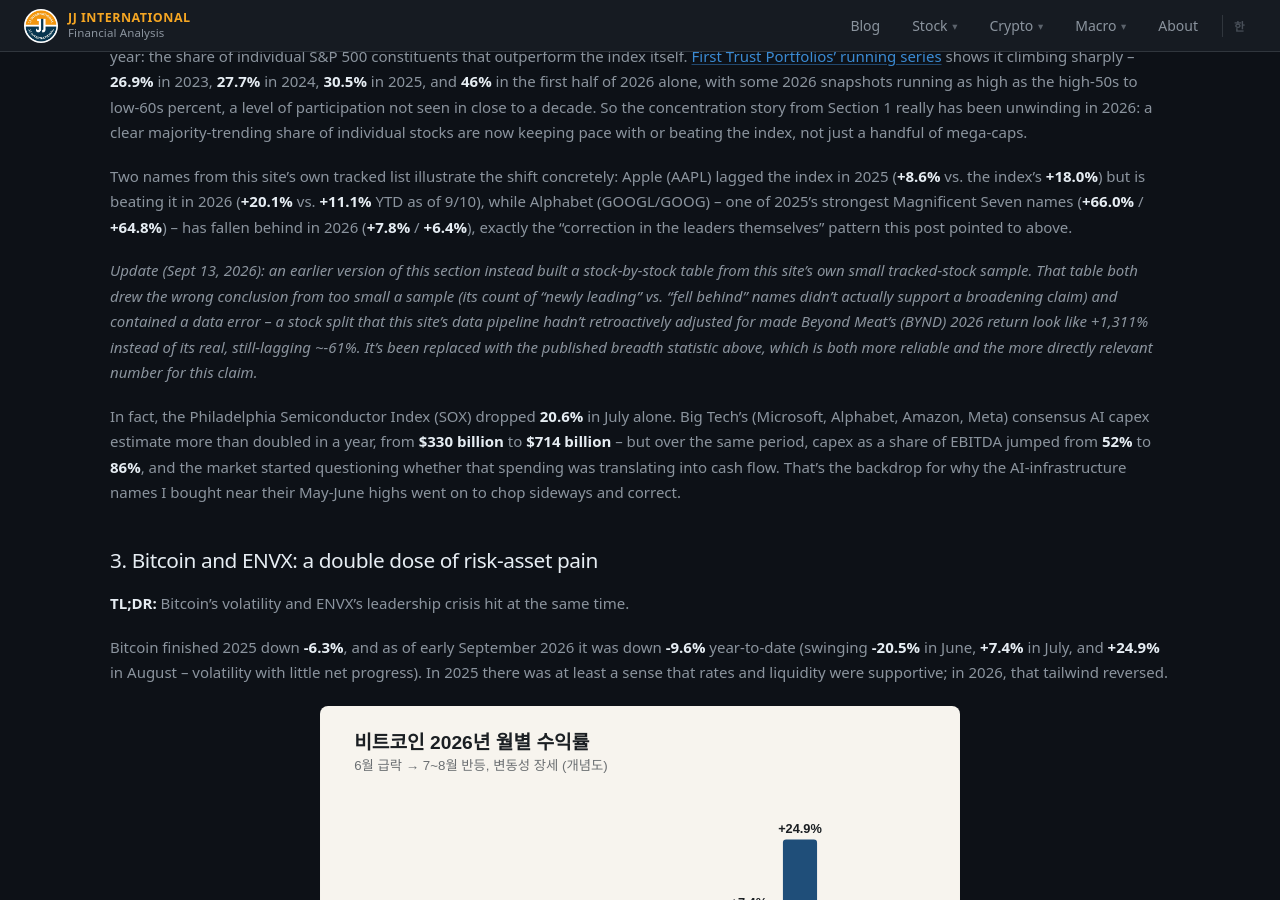
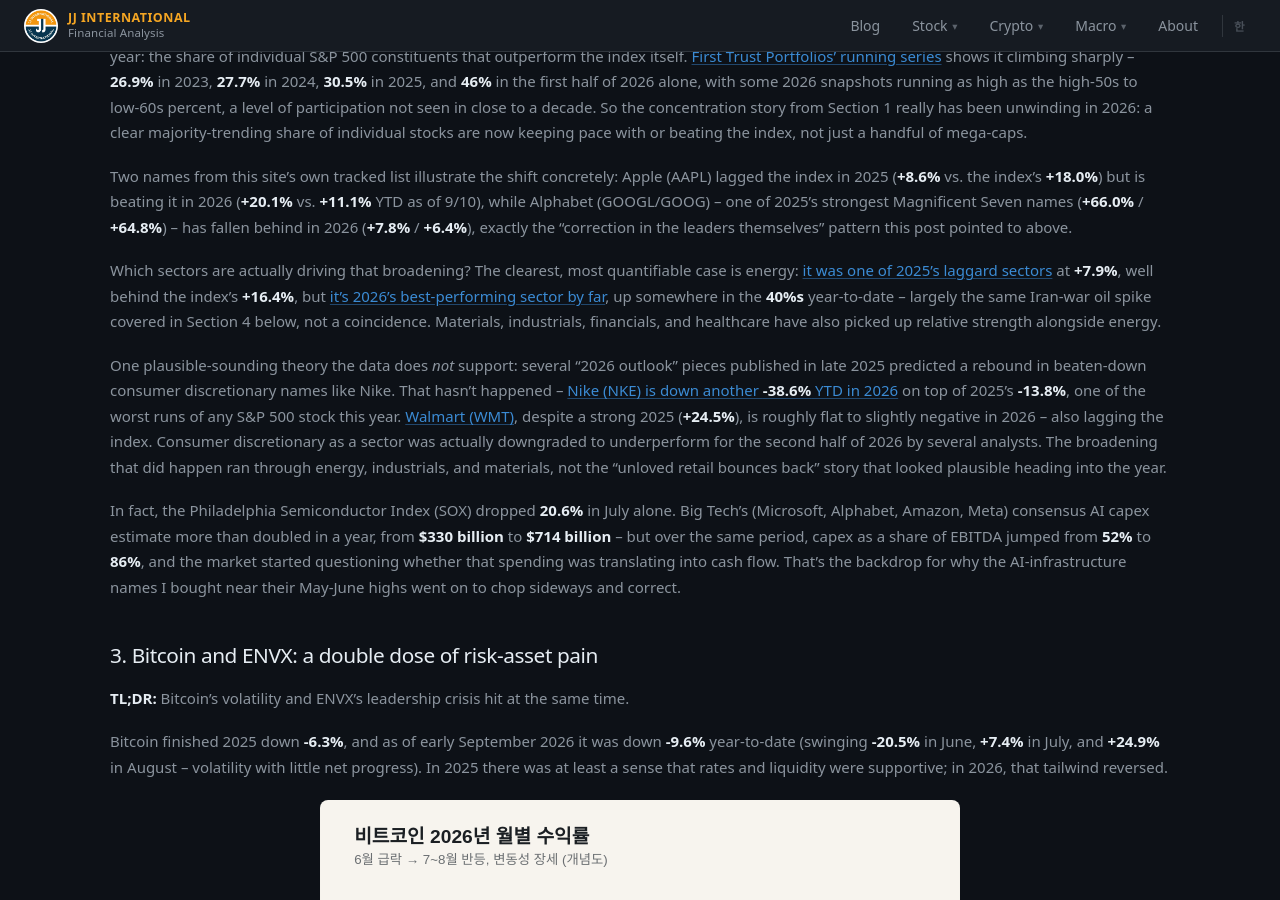
Before and after one commit to jaegunjung/finance, a Jekyll site: the page built from _posts/2026-09-12-2026-portfolio-vs-sp500-gap.md, in a window 1280 px wide and 900 px high, scrolled down 1672 px. Built offline with Jekyll 4.4.1, drawn with Linux system fonts in a browser that asks for light colours; a script that is not in the unit is left out; some of the changed text lies outside the part shown.

Commit message:
post: 정정 메모 제거, 2026년 실제 섹터 로테이션(에너지)과 나이키/월마트 검증 추가
사용자 요청으로 지난 정정/업데이트 메모 문단을 삭제. 대신 "어떤 섹터가
넓어졌나"를 실제 조사해 반영: 에너지 섹터가 2025년 소외주(+7.9%, 지수
+16.4% 대비 부진)에서 2026년 최고 성과 섹터(+40%대)로 뒤집힌 사례를
Investing Daily/Investing.com 기사로 확인해 추가(본문 4번 섹션 이란 전쟁
유가 이야기와 연결). 사용자가 언급한 "2026년 전망에서 나이키·월마트 같은
눌린 소비재가 오를 것"이라는 가설은 FinanceCharts.com 실데이터로 검증한
결과 사실이 아니었음(나이키 2026 YTD -38.6%로 오히려 악화, 월마트도 2026년
지수 하회)을 정직하게 반영.

Co-Authored-By: Claude Sonnet 5 <noreply@anthropic.com>

```diff
--- a/_posts/2026-09-12-2026-portfolio-vs-sp500-gap.md
+++ b/_posts/2026-09-12-2026-portfolio-vs-sp500-gap.md
@@ -44,7 +44,9 @@ Here's where things diverged from what I expected. Through 2026, the equal-weigh
 
 Two names from this site's own tracked list illustrate the shift concretely: Apple (AAPL) lagged the index in 2025 (**+8.6%** vs. the index's **+18.0%**) but is beating it in 2026 (**+20.1%** vs. **+11.1%** YTD as of 9/10), while Alphabet (GOOGL/GOOG) -- one of 2025's strongest Magnificent Seven names (**+66.0%** / **+64.8%**) -- has fallen behind in 2026 (**+7.8%** / **+6.4%**), exactly the "correction in the leaders themselves" pattern this post pointed to above.
 
-*Update (Sept 13, 2026): an earlier version of this section instead built a stock-by-stock table from this site's own small tracked-stock sample. That table both drew the wrong conclusion from too small a sample (its count of "newly leading" vs. "fell behind" names didn't actually support a broadening claim) and contained a data error -- a stock split that this site's data pipeline hadn't retroactively adjusted for made Beyond Meat's (BYND) 2026 return look like +1,311% instead of its real, still-lagging ~-61%. It's been replaced with the published breadth statistic above, which is both more reliable and the more directly relevant number for this claim.*
+Which sectors are actually driving that broadening? The clearest, most quantifiable case is energy: [it was one of 2025's laggard sectors](https://www.investingdaily.com/142790/the-energy-sector-in-2025-the-winners-the-laggards-and-what-it-means-for-2026/) at **+7.9%**, well behind the index's **+16.4%**, but [it's 2026's best-performing sector by far](https://www.investing.com/news/stock-market-news/sp-500-sector-performance-energy-leads-with-42-ytd-gain-in-2026-93CH-4883146), up somewhere in the **40%s** year-to-date -- largely the same Iran-war oil spike covered in Section 4 below, not a coincidence. Materials, industrials, financials, and healthcare have also picked up relative strength alongside energy.
+
+One plausible-sounding theory the data does *not* support: several "2026 outlook" pieces published in late 2025 predicted a rebound in beaten-down consumer discretionary names like Nike. That hasn't happened -- [Nike (NKE) is down another **-38.6%** YTD in 2026](https://www.financecharts.com/stocks/NKE/performance/total-return) on top of 2025's **-13.8%**, one of the worst runs of any S&P 500 stock this year. [Walmart (WMT)](https://www.financecharts.com/stocks/WMT/performance/total-return), despite a strong 2025 (**+24.5%**), is roughly flat to slightly negative in 2026 -- also lagging the index. Consumer discretionary as a sector was actually downgraded to underperform for the second half of 2026 by several analysts. The broadening that did happen ran through energy, industrials, and materials, not the "unloved retail bounces back" story that looked plausible heading into the year.
 
 In fact, the Philadelphia Semiconductor Index (SOX) dropped **20.6%** in July alone. Big Tech's (Microsoft, Alphabet, Amazon, Meta) consensus AI capex estimate more than doubled in a year, from **$330 billion** to **$714 billion** -- but over the same period, capex as a share of EBITDA jumped from **52%** to **86%**, and the market started questioning whether that spending was translating into cash flow. That's the backdrop for why the AI-infrastructure names I bought near their May-June highs went on to chop sideways and correct.
 
@@ -80,7 +82,7 @@ Pulling it together, my account's weak 2026 wasn't caused by "worsening concentr
 
 *This post is based on publicly available market data as of September 12, 2026, and is not investment advice.*
 
-**Sources used in this post**: S&P Dow Jones Indices (S&P 500 index and constituent contribution data); [First Trust Portfolios, "S&P 500 Index 1H Update: The Broadening Continues" (July 9, 2026)](https://www.ftportfolios.com/Commentary/EconomicResearch/2026/7/9/sp-500-index--1h-update-the-broadening-continues) for the 2023-2026 breadth statistics; Invesco RSP (equal-weight S&P 500 ETF) price data; CoinGecko / CoinMarketCap (Bitcoin monthly price data); U.S. Energy Information Administration (EIA, WTI spot price data); Federal Reserve Bank of St. Louis (FRED, 10-year Treasury yield); Enovix Corporation disclosures and press releases; Philadelphia Semiconductor Index (SOX) closing price data; this site's own tracked daily price history (Alpha Vantage) for the Apple/Alphabet return figures. These are general references for the figures cited rather than a formal citation list -- verify and link the exact sources before republishing elsewhere.
+**Sources used in this post**: S&P Dow Jones Indices (S&P 500 index and constituent contribution data); [First Trust Portfolios, "S&P 500 Index 1H Update: The Broadening Continues" (July 9, 2026)](https://www.ftportfolios.com/Commentary/EconomicResearch/2026/7/9/sp-500-index--1h-update-the-broadening-continues) for the 2023-2026 breadth statistics; Invesco RSP (equal-weight S&P 500 ETF) price data; CoinGecko / CoinMarketCap (Bitcoin monthly price data); U.S. Energy Information Administration (EIA, WTI spot price data); Federal Reserve Bank of St. Louis (FRED, 10-year Treasury yield); Enovix Corporation disclosures and press releases; Philadelphia Semiconductor Index (SOX) closing price data; Investing Daily, "The Energy Sector in 2025" and Investing.com, "S&P 500 sector performance: Energy leads" for 2025-2026 energy-sector returns; FinanceCharts.com for Nike and Walmart total-return data; this site's own tracked daily price history (Alpha Vantage) for the Apple/Alphabet return figures. These are general references for the figures cited rather than a formal citation list -- verify and link the exact sources before republishing elsewhere.
 
 </div>
 
@@ -116,9 +118,9 @@ Pulling it together, my account's weak 2026 wasn't caused by "worsening concentr
 
 이 사이트가 추적하는 종목 중에서도 이 흐름을 보여주는 사례가 있다. 애플(AAPL)은 2025년엔 지수를 하회했지만(**+8.6%** vs 지수 **+18.0%**), 2026년엔 지수를 상회하고 있다(**+20.1%** vs 9/10 기준 지수 **+11.1%**). 반대로 알파벳(GOOGL/GOOG)은 2025년 매그니피센트7 중에서도 가장 강했던 종목(**+66.0%/+64.8%**)이었지만, 2026년엔 오히려 지수를 하회한다(**+7.8%/+6.4%**) — 앞서 말한 "쏠림 종목 자체의 조정" 패턴을 정확히 보여주는 사례다.
 
-*업데이트 (2026년 9월 13일): 이 섹션은 원래 이 사이트가 자체 추적하는 소수 종목만으로 만든 비교표였습니다. 그런데 그 표는 표본이 너무 작아 애초에 "상회 종목이 늘었다"는 주장을 뒷받침하지 못했고("신규 상회" 2개, "이탈" 4개로 오히려 반대 방향을 시사), 게다가 데이터 오류까지 있었습니다 — 이 사이트의 데이터 파이프라인이 소급 조정하지 못한 주식분할 때문에 비욘드미트(BYND)의 2026년 수익률이 실제 -61%가 아니라 +1,311%로 잘못 계산됐습니다. 이제는 이미 발표된 위 통계로 대체했습니다 — 이 주장에 훨씬 신뢰할 수 있고 직접적으로 맞는 근거입니다.*
+그럼 구체적으로 어떤 섹터가 이 확대를 이끌었을까. 가장 명확하고 수치로 확인되는 사례는 에너지다. [에너지는 2025년엔 소외 섹터였지만](https://www.investingdaily.com/142790/the-energy-sector-in-2025-the-winners-the-laggards-and-what-it-means-for-2026/)(**+7.9%**, 지수의 **+16.4%**에 크게 못 미침), [2026년엔 단연 최고 성과 섹터로 올라섰다](https://www.investing.com/news/stock-market-news/sp-500-sector-performance-energy-leads-with-42-ytd-gain-in-2026-93CH-4883146)(연초 대비 **40%대** 상승) — 뒤에 4번 섹션에서 다룰 이란 전쟁발 유가 급등이 바로 그 배경이니, 우연이 아니다. 소재(Materials)·산업재·금융·헬스케어 섹터도 함께 상대적 강세를 보였다.
 
-*참고: 이 표는 이 사이트가 2년 치 데이터를 확보한 개별 종목 약 24개만을 대상으로 한 것으로, 앞서 언급한 "30.5%"(전체 S&P500 500개 종목 기준 수치)와는 표본 자체가 다르다. PLTR·AVGO·ORCL·UNH 등 이 블로그가 이전에 다뤘던 일부 종목은 로컬 데이터가 아직 2년 치를 채우지 못해 이번 비교에서 제외했다. "YTD" 기준일이 종목별로 8월 31일~9월 10일(2026년) 사이로 조금씩 다른 것은 이 사이트가 종목 데이터를 순환 방식으로 갱신하기 때문이다.*
+다만 그럴듯하게 들리지만 데이터로는 확인되지 않는 이야기도 있다. 2025년 말에 나온 여러 "2026년 전망" 글들은 나이키처럼 그동안 눌려있던 경기소비재(consumer discretionary) 종목의 반등을 예상했었는데, 실제로는 그렇게 되지 않았다. [나이키(NKE)는 2026년에도 -38.6% 더 빠졌고](https://www.financecharts.com/stocks/NKE/performance/total-return)(2025년 -13.8%에 이어), 올해 S&P500 종목 중 최악의 흐름 중 하나였다. [월마트(WMT)](https://www.financecharts.com/stocks/WMT/performance/total-return)도 2025년엔 강했지만(**+24.5%**), 2026년엔 보합~소폭 마이너스로 지수를 하회하고 있다. 실제로 경기소비재 섹터는 여러 애널리스트들이 2026년 하반기 "언더퍼폼"으로 등급을 낮추기도 했다. 즉 2026년에 실제로 일어난 확산은 에너지·산업재·소재 쪽이었지, 연초에 그럴듯해 보였던 "눌려있던 소매주 반등" 스토리는 아니었다.
 
 실제로 7월 한 달간 필라델피아 반도체지수(SOX)는 **20.6%** 급락했다. 빅테크(마이크로소프트·알파벳·아마존·메타)의 AI 설비투자 컨센서스는 1년 만에 **3,300억** 달러에서 **7,140억** 달러로 두 배 넘게 불었지만, 같은 기간 EBITDA 대비 자본지출 비중은 **52%**에서 **86%**로 치솟으며 "투자 대비 현금흐름"에 대한 의구심이 시장을 짓눌렀다. 내가 5~6월 고점 부근에서 들어간 AI 인프라주들이 이후 횡보·조정을 겪은 배경이 여기에 있다.
 
@@ -154,6 +156,6 @@ ENVX는 더 가혹했다. 8월 13일 CEO가 전격 사임하며 주가가 하루
 
 *이 글은 2026년 9월 12일 기준 공개된 시장 데이터를 바탕으로 작성되었으며, 투자 조언이 아닙니다.*
 
-**이 글에서 사용한 주요 출처**: S&P Dow Jones Indices(S&P500 지수 및 종목별 기여도 데이터); [First Trust Portfolios, "S&P 500 Index 1H Update: The Broadening Continues"(2026년 7월 9일)](https://www.ftportfolios.com/Commentary/EconomicResearch/2026/7/9/sp-500-index--1h-update-the-broadening-continues) — 2023~2026년 종목별 지수 상회 비중 통계 출처; Invesco RSP(동일가중 S&P500 ETF) 가격 데이터; CoinGecko / CoinMarketCap(비트코인 월별 가격 데이터); 미 에너지정보청(EIA, WTI 현물가격 데이터); 세인트루이스 연방준비은행(FRED, 미 국채 10년물 금리); Enovix Corporation 공시자료 및 보도자료; 필라델피아 반도체지수(SOX) 종가 데이터; 애플·알파벳 수익률은 이 사이트가 자체 추적 중인 일별 시세 데이터(Alpha Vantage 기반)를 직접 계산한 것. 위 출처는 인용 수치의 일반적 출처를 밝힌 것이며, 다른 곳에 다시 게시하기 전에 정확한 링크를 직접 확인해 추가하는 것을 권장합니다.
+**이 글에서 사용한 주요 출처**: S&P Dow Jones Indices(S&P500 지수 및 종목별 기여도 데이터); [First Trust Portfolios, "S&P 500 Index 1H Update: The Broadening Continues"(2026년 7월 9일)](https://www.ftportfolios.com/Commentary/EconomicResearch/2026/7/9/sp-500-index--1h-update-the-broadening-continues) — 2023~2026년 종목별 지수 상회 비중 통계 출처; Invesco RSP(동일가중 S&P500 ETF) 가격 데이터; CoinGecko / CoinMarketCap(비트코인 월별 가격 데이터); 미 에너지정보청(EIA, WTI 현물가격 데이터); 세인트루이스 연방준비은행(FRED, 미 국채 10년물 금리); Enovix Corporation 공시자료 및 보도자료; 필라델피아 반도체지수(SOX) 종가 데이터; Investing Daily "The Energy Sector in 2025" 및 Investing.com "S&P 500 sector performance: Energy leads"(2025~2026년 에너지 섹터 수익률); FinanceCharts.com(나이키·월마트 토탈리턴 데이터); 애플·알파벳 수익률은 이 사이트가 자체 추적 중인 일별 시세 데이터(Alpha Vantage 기반)를 직접 계산한 것. 위 출처는 인용 수치의 일반적 출처를 밝힌 것이며, 다른 곳에 다시 게시하기 전에 정확한 링크를 직접 확인해 추가하는 것을 권장합니다.
 
 </div>
```
